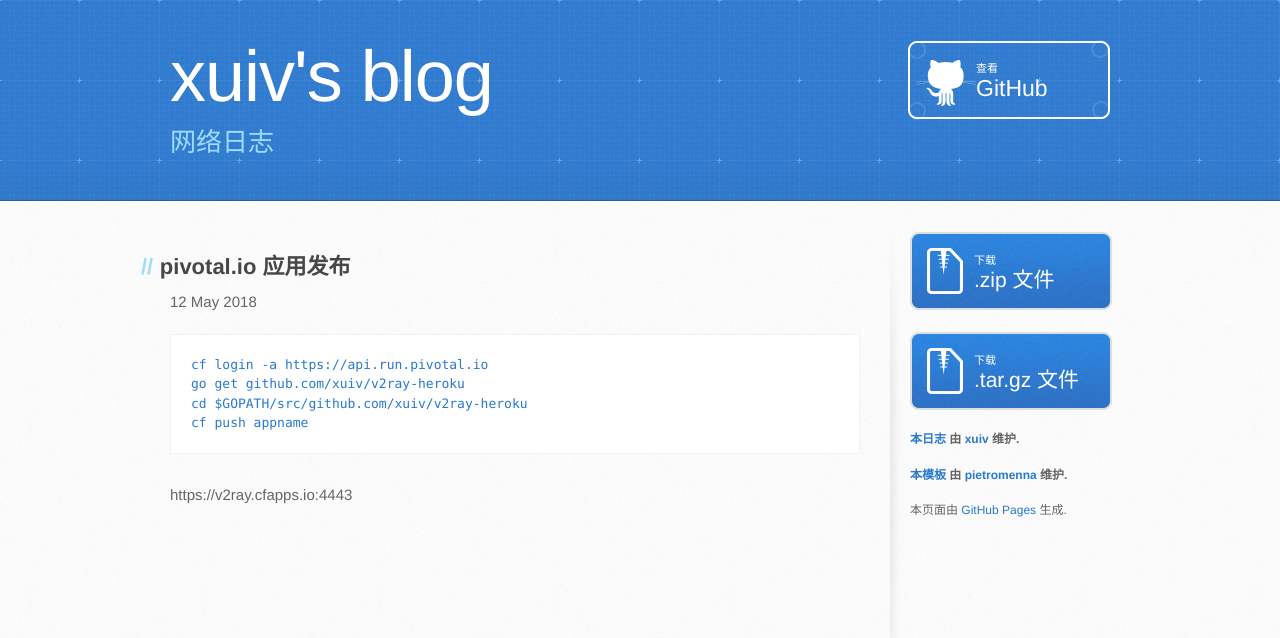
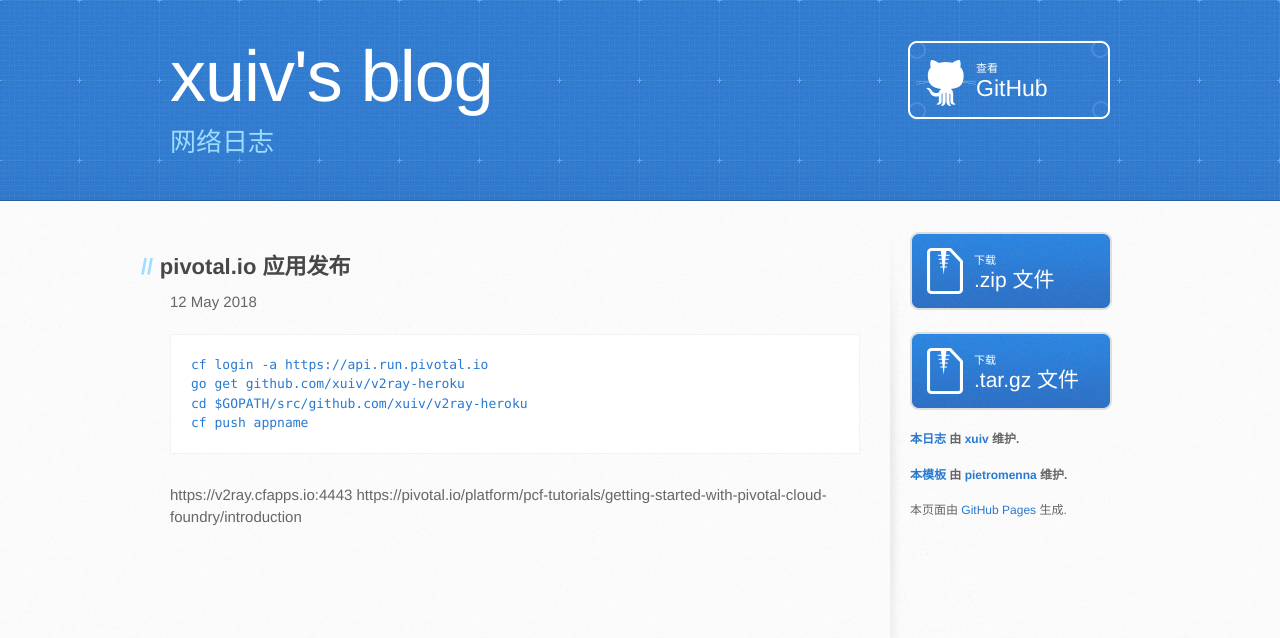
Before and after one commit to xuiv/xuiv.github.io, a Jekyll site: the page built from _posts/2018-05-12-pivotal-CloudFoundry.markdown, in a window 1280 px wide. Shown: the top 638 px of the page. Built offline with Jekyll 4.4.1, drawn with Linux system fonts in a browser that asks for light colours; some web fonts are replaced; some of the changed lines change nothing that is shown.

Commit message:
Update 2018-05-12-pivotal-CloudFoundry.markdown

````diff
--- a/_posts/2018-05-12-pivotal-CloudFoundry.markdown
+++ b/_posts/2018-05-12-pivotal-CloudFoundry.markdown
@@ -12,3 +12,4 @@
 cf push appname
 ```
 https://v2ray.cfapps.io:4443
+https://pivotal.io/platform/pcf-tutorials/getting-started-with-pivotal-cloud-foundry/introduction
````
